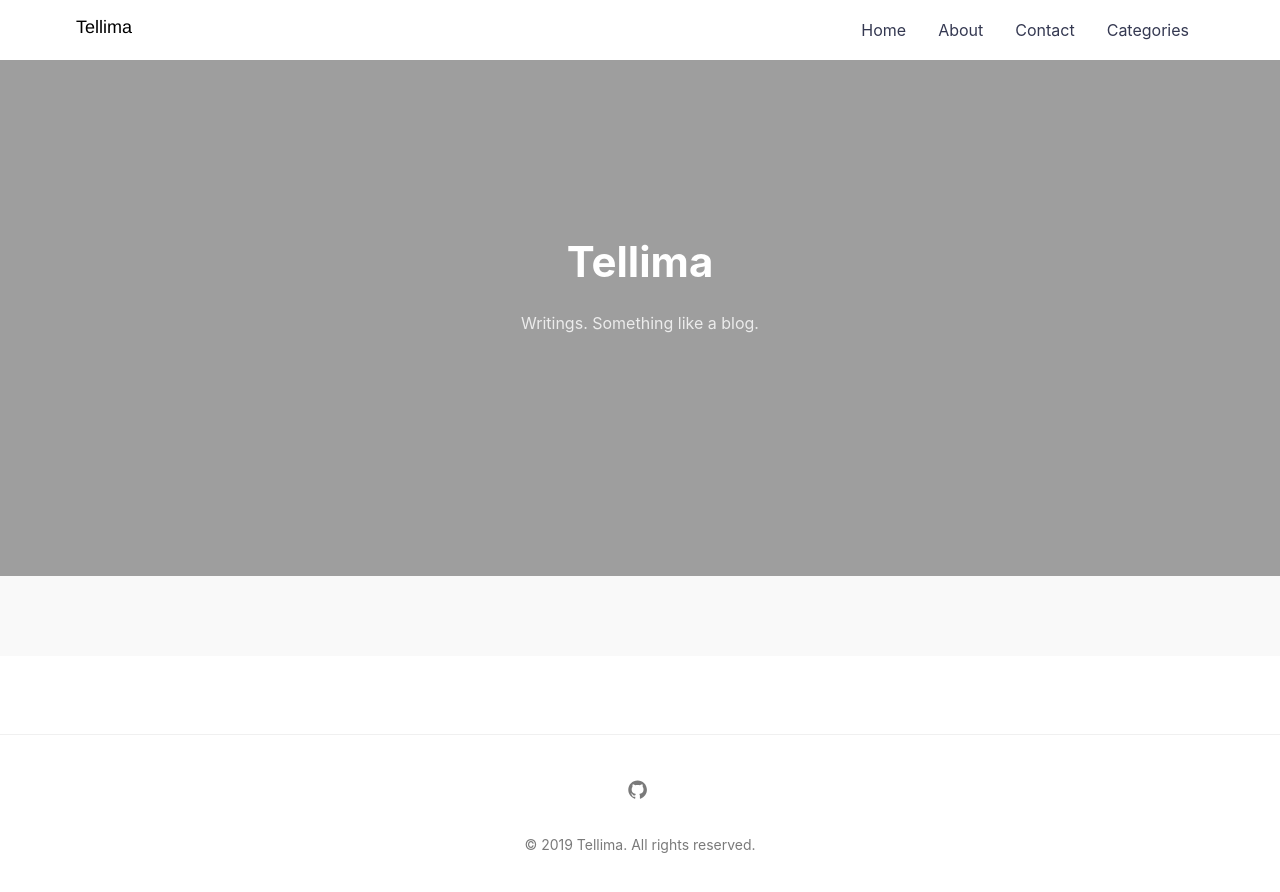
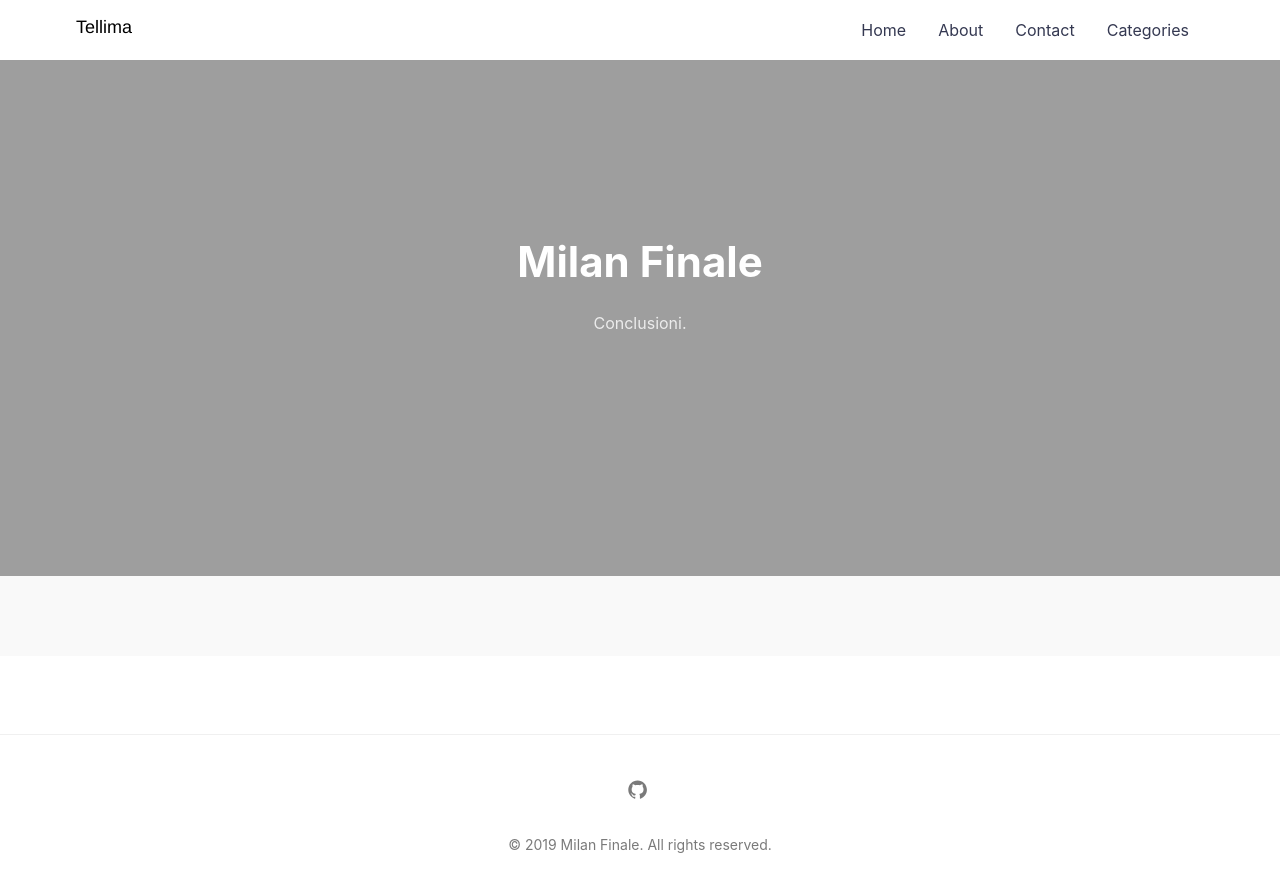
Before and after one commit to Vysybyl/milan_finale, a Jekyll site: the page built from index.md, in a window 1280 px wide. Shown: the top 892 px of the page. Built offline with Jekyll 4.4.1, drawn with Linux system fonts in a browser that asks for light colours.

Commit message:
Corrected config

```diff
--- a/_config.yml
+++ b/_config.yml
@@ -1,9 +1,9 @@
 # SITE CONFIGURATION
-title: Tellima # your site title
-author: Vysybyl # You :P
+title: Milan Finale # your site title
+author: Kanthavel Pasupathipillai # You :P
 description: > # Meta description of Homepage
-  My writings.
-baseurl: "/tellima" # the subpath of your site, e.g. /blog
+  Cronache.
+baseurl: "/milan_finale" # the subpath of your site, e.g. /blog
 url: "https://vysybyl.github.io/" # the base hostname & protocol for your site, e.g. http://example.com
 
 # SEO PLUGIN
@@ -21,11 +21,11 @@ navigation: # Navigation links
   - {name: 'Contact', link: '/contact'}
 
 tagline: >
-  Writings. Something like a blog.
+  Conclusioni.
 
 hero_img: posts/mountains_lg.jpg # Main background image: use the path from /assets/img/ => This will output /assets/img/posts/sleek_lg.jpg
 
-email: vysybyl+tellima@gmail.com # email for form submission
+email: vysybyl+milan_finale@gmail.com # email for form submission
 
 # twitter_username: jan_czizikow # replace with your_twitter_username or comment to remove link from footer
 github_username:  vysybyl # replace with your_github_username or comment to remove link from footer
```
